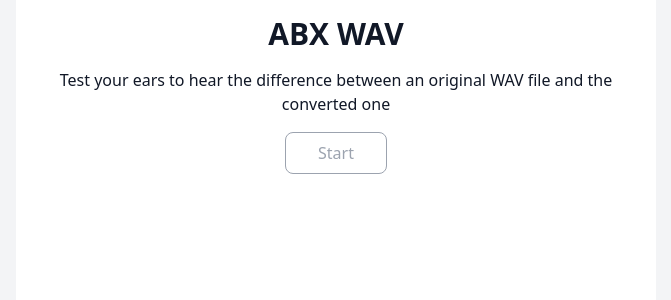
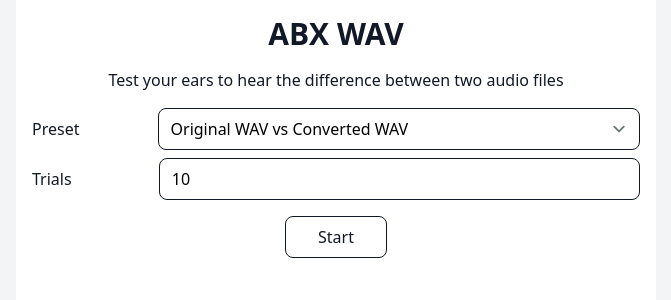
Before and after one commit to nfathoni79/abxwav, a Vue app: page / in a window 1280 px wide. Shown: the top 300 px of the page, without its empty margins (304-975 px from the left). Built offline with nearby package versions, Linux system fonts and the light colour scheme.

Commit message:
Add presets

```diff
--- a/package.json
+++ b/package.json
@@ -12,6 +12,7 @@
     "vue": "^3.5.13"
   },
   "devDependencies": {
+    "@tailwindcss/forms": "^0.5.10",
     "@vitejs/plugin-vue": "^5.2.1",
     "autoprefixer": "^10.4.20",
     "postcss": "^8.5.3",
--- a/src/App.vue
+++ b/src/App.vue
@@ -1,16 +1,41 @@
 <script setup>
-import { ref, computed, onMounted } from 'vue'
+import { ref, computed, watch, onMounted } from 'vue'
 import AButton from './components/AButton.vue'
 import ARadio from './components/ARadio.vue'
 
+const presets = ref([
+  {
+    name: 'Original WAV vs Converted WAV',
+    audioAUrl: '/audio-a.wav',
+    audioBUrl: '/audio-b.wav',
+  },
+  {
+    name: 'Mayoiuta (Lossless vs Lossy)',
+    audioAUrl: 'https://www.dropbox.com/scl/fi/emlmqntz49vwl0ztwqmnd/mayoiuta-f.wav?rlkey=p0jyk8te9i4tajcd93sedzm17&st=0kut2wup&dl=1',
+    audioBUrl: 'https://www.dropbox.com/scl/fi/ug82qzohi0yuzlicy8p6q/mayoiuta-f.mp3?rlkey=93ce1aarkip2welh39imm8dbz&st=ap7uit4p&dl=1',
+  },
+  {
+    name: 'Custom',
+  },
+])
+const preset = ref(0)
+
+const maxTrial = ref(10)
 const trialNo = ref(0)
 const trials = ref([])
+
+const audioAUrl = ref(null)
+const audioBUrl = ref(null)
 
 const audioA = ref(null)
 const audioB = ref(null)
 const audioAReady = ref(false)
 const audioBReady = ref(false)
 const audio = ref(null)
+
+const loadingAudio = ref(false)
+const startInfo = ref('')
+const loadingProgress = ref(0)
 
 const choice = ref(null)
 const choices = ref([])
@@ -29,31 +54,179 @@ const score = computed(() => {
   return current
 })
 
-onMounted(() => {
-  audioA.value = new Audio('/audio-a.wav')
-  audioB.value = new Audio('/audio-b.wav')
-
-  audioA.value.addEventListener('canplaythrough', () => {
-    audioAReady.value = true
+watch(preset, newPreset => {
+  if (newPreset == presets.value.length - 1) {
+    audioAUrl.value = ''
+    audioBUrl.value = ''
+  } else {
+    audioAUrl.value = presets.value[newPreset].audioAUrl
+    audioBUrl.value = presets.value[newPreset].audioBUrl
+  }
 })
 
-  audioB.value.addEventListener('canplaythrough', () => {
-    audioBReady.value = true
-  })
+watch([audioAReady, audioBReady], ([newA, newB]) => {
+  if (newA && newB) {
+    loadingAudio.value = false
+    startInfo.value = ''
+
+    generateTrials()
+    choices.value = []
+    trialNo.value = 1
+  }
 })
 
-const start = () => {
+onMounted(() => {
+  audioAUrl.value = presets.value[0].audioAUrl
+  audioBUrl.value = presets.value[0].audioBUrl
+})
+
+const start = async () => {
+  if (!audioAUrl.value || !audioBUrl.value) {
+    startInfo.value = 'Invalid audio'
+    return
+  }
+
+  loadingAudio.value = true
+  startInfo.value = 'Loading audio...'
+
+  if (!audioAUrl.value.startsWith('/')) {
+    audioAUrl.value = `https://cobacors.my.id/${audioAUrl.value}`
+  }
+
+  if (!audioBUrl.value.startsWith('/')) {
+    audioBUrl.value = `https://cobacors.my.id/${audioBUrl.value}`
+  }
+
+  const responseA = await fetch(audioAUrl.value)
+  .catch(error => {
+    startInfo.value = error.message
+  })
+
+  if (!responseA) {
+    loadingAudio.value = false
+    return
+  }
+
+  const responseB = await fetch(audioBUrl.value)
+  .catch(error => {
+    startInfo.value = error.message
+  })
+
+  if (!responseB) {
+    loadingAudio.value = false
+    return
+  }
+
+  const contentLengthA = responseA.headers.get('Content-Length')
+  const contentLengthB = responseB.headers.get('Content-Length')
+
+  if (!contentLengthA || !contentLengthB) {
+    loadingAudio.value = false
+    startInfo.value = 'Invalid audio'
+    return
+  }
+
+  const total = parseInt(contentLengthA) + parseInt(contentLengthB)
+  let received = 0
+
+  const readerA = responseA.body.getReader()
+  const readerB = responseB.body.getReader()
+  const chunksA = []
+  const chunksB = []
+
+  while (true) {
+    const { done, value } = await readerA.read()
+    if (done) break
+
+    chunksA.push(value)
+    received += value.length
+
+    // Call the progress callback with the percentage
+    loadingProgress.value = ((received / total) * 100).toFixed(2)
+  }
+
+  while (true) {
+    const { done, value } = await readerB.read()
+    if (done) break
+
+    chunksB.push(value)
+    received += value.length
+
+    loadingProgress.value = ((received / total) * 100).toFixed(2)
+  }
+
+  // Concatenate chunks and create a Blob
+  const blobA = new Blob(chunksA)
+  const blobB = new Blob(chunksB)
+  const blobUrlA = URL.createObjectURL(blobA)
+  const blobUrlB = URL.createObjectURL(blobB)
+
+  audioA.value = new Audio()
+  audioB.value = new Audio()
+  audioA.value.src = blobUrlA
+  audioB.value.src = blobUrlB
+
+  audioAReady.value = true
+  audioBReady.value = true
+}
+
+const next = () => {
+  if (choice.value == null) return
+
+  choices.value.push(choice.value)
+
+  if (audioA.value.currentTime > 0) {
+    audioA.value.pause()
+    audioA.value.currentTime = 0
+  }
+
+  if (audioB.value.currentTime > 0) {
+    audioB.value.pause()
+    audioB.value.currentTime = 0
+  }
+
+  audio.value = null
+  choice.value = null
+  trialNo.value++
+}
+
+const restart = () => {
   generateTrials()
-
   choices.value = []
   trialNo.value = 1
 }
 
+const backToHome = () => {
+  trialNo.value = 0
+  loadingProgress.value = 0
+  audioAReady.value = false
+  audioBReady.value = false
+}
+
+const generateTrials = () => {
+  trials.value = []
+
+  for (let i = 0; i < maxTrial.value; i++) {
+    const random = Math.random()
+
+    if (random < 0.5) {
+      trials.value.push('a')
+    } else {
+      trials.value.push('b')
+    }
+  }
+}
+
 const playAudio = audio => {
+  if (audioA.value.currentTime > 0) {
     audioA.value.pause()
     audioA.value.currentTime = 0
+  }
+
+  if (audioB.value.currentTime > 0) {
     audioB.value.pause()
     audioB.value.currentTime = 0
+  }
 
   if (audio == 'a') {
     audioA.value.play()
@@ -61,35 +234,6 @@ const playAudio = audio => {
 
   if (audio == 'b') {
     audioB.value.play()
-  }
-}
-
-const next = () => {
-  if (choice.value == null) return
-
-  choices.value.push(choice.value)
-
-  audioA.value.pause()
-  audioA.value.currentTime = 0
-  audioB.value.pause()
-  audioB.value.currentTime = 0
-
-  audio.value = null
-  choice.value = null
-  trialNo.value++
-}
-
-const generateTrials = () => {
-  trials.value = []
-
-  for (let i = 0; i < 10; i++) {
-    const random = Math.random()
-
-    if (random < 0.5) {
-      trials.value.push('a')
-    } else {
-      trials.value.push('b')
-    }
   }
 }
 </script>
@@ -100,19 +244,70 @@ const generateTrials = () => {
       <h1 class="text-3xl font-semibold text-gray-900">ABX WAV</h1>
 
       <p class="mt-4 text-gray-900">
-        Test your ears to hear the difference between an original WAV file and the converted one
+        Test your ears to hear the difference between two audio files
       </p>
 
-      <AButton :disabled="!audioAReady || !audioBReady"
-        @click="start" class="mt-4">
+      <form @submit.prevent="start" class="mt-4">
+        <label for="preset" class="flex justify-center items-center gap-2">
+          <span class="basis-1/4 text-gray-900 text-left">Preset</span>
+
+          <select id="preset" name="preset" v-model="preset"
+            class="w-full border border-gray-900 rounded-lg
+            focus:ring-0 focus:border-2 focus:border-gray-900">
+            <option v-for="(item, index) in presets" :key="index"
+              :value="index">
+              {{ item.name }}
+            </option>
+          </select>
+        </label>
+
+        <label v-if="preset == presets.length - 1" for="audio-a-url"
+          class="mt-2 flex justify-center items-center gap-2">
+
+          <span class="basis-1/4 text-gray-900 text-left">Audio A URL</span>
+          <input id="audio-a-url" type="text" name="audioAUrl" v-model="audioAUrl"
+            class="w-full border border-gray-900 rounded-lg
+            focus:ring-0 focus:border-2 focus:border-gray-900">
+        </label>
+
+        <label v-if="preset == presets.length - 1" for="audio-b-url"
+          class="mt-2 flex justify-center items-center gap-2">
+
+          <span class="basis-1/4 text-gray-900 text-left">Audio B URL</span>
+          <input id="audio-b-url" type="text" name="audioBUrl" v-model="audioBUrl"
+            class="w-full border border-gray-900 rounded-lg
+            focus:ring-0 focus:border-2 focus:border-gray-900">
+        </label>
+
+        <label for="max-trial"
+          class="mt-2 flex justify-center items-center gap-2">
+
+          <span class="basis-1/4 text-gray-900 text-left">Trials</span>
+          <input id="max-trial" type="number" name="maxTrial" v-model="maxTrial"
+            min="1" max="100" class="w-full border border-gray-900 rounded-lg
+            focus:ring-0 focus:border-2 focus:border-gray-900">
+        </label>
+
+        <p v-if="startInfo" class="mt-2 text-gray-900">{{ startInfo }}</p>
+
+        <p v-if="loadingAudio" class="mt-2 text-gray-900">
+          {{ loadingProgress }}%
+        </p>
+
+        <AButton :disabled="loadingAudio" type="submit" class="mt-4">
           Start
         </AButton>
+      </form>
     </div>
 
-    <div v-if="trialNo >= 1 && trialNo <= 10">
+    <div v-if="trialNo >= 1 && trialNo <= maxTrial">
       <h1 class="text-3xl font-semibold text-gray-900">
-        Trial {{ trialNo }} of 10
+        Trial {{ trialNo }} of {{ maxTrial }}
       </h1>
+
+      <p class="mt-2 text-lg text-gray-900">
+        {{ presets[preset].name }}
+      </p>
 
       <div class="mt-4 mx-auto max-w-96">
         <p>Listen</p>
@@ -123,7 +318,7 @@ const generateTrials = () => {
           </ARadio>
 
           <ARadio id="audio-x" name="audio" value="x" v-model="audio"
-            @click="playAudio(trials[trialNo])" class="w-full">
+            @click="playAudio(trials[trialNo - 1])" class="w-full">
             X
           </ARadio>
 
@@ -148,20 +343,33 @@ const generateTrials = () => {
       </div>
 
       <AButton :disabled="choice == null" @click="next" class="mt-4">
-        {{ trialNo != 10 ? 'Next' : 'Finish' }}
+        {{ trialNo != maxTrial ? 'Next' : 'Finish' }}
       </AButton>
     </div>
 
-    <div v-if="trialNo > 10">
+    <div v-if="trialNo > maxTrial">
       <h1 class="text-3xl font-semibold text-gray-900">
         Result
       </h1>
 
-      <p class="mt-4 text-gray-900">You got {{ score }} correct out of 10</p>
+      <p class="mt-2 text-lg text-gray-900">
+        {{ presets[preset].name }}
+      </p>
 
-      <AButton @click="start" class="mt-4">
+      <p class="mt-4 text-gray-900">
+        You got {{ score }} correct out of {{ maxTrial }}
+        ({{ (score / maxTrial * 100).toFixed() }}%)
+      </p>
+
+      <div class="mt-4 flex justify-center items-center gap-2">
+        <AButton @click="restart">
           Restart
+        </AButton>
+
+        <AButton @click="backToHome">
+          Back to Home
         </AButton>
       </div>
     </div>
+  </div>
 </template>
--- a/src/components/AButton.vue
+++ b/src/components/AButton.vue
@@ -8,7 +8,7 @@ const props = defineProps({
 </script>
 
 <template>
-  <button :class="`border rounded-lg px-8 py-2
+  <button :disabled="props.disabled" :class="`border rounded-lg px-8 py-2
     ${props.disabled
       ? 'border-gray-400 bg-white text-gray-400 cursor-default'
       : 'border-gray-900 text-gray-900 bg-white hover:bg-gray-900 hover:text-white'}`">
--- a/tailwind.config.js
+++ b/tailwind.config.js
@@ -7,5 +7,7 @@ export default {
   theme: {
     extend: {},
   },
-  plugins: [],
+  plugins: [
+    require('@tailwindcss/forms'),
+  ],
 }
```
Also changed, not shown: 1 other file (tests, documents, lock files or other folders). Lines whose indentation alone changed are shown as unchanged.
